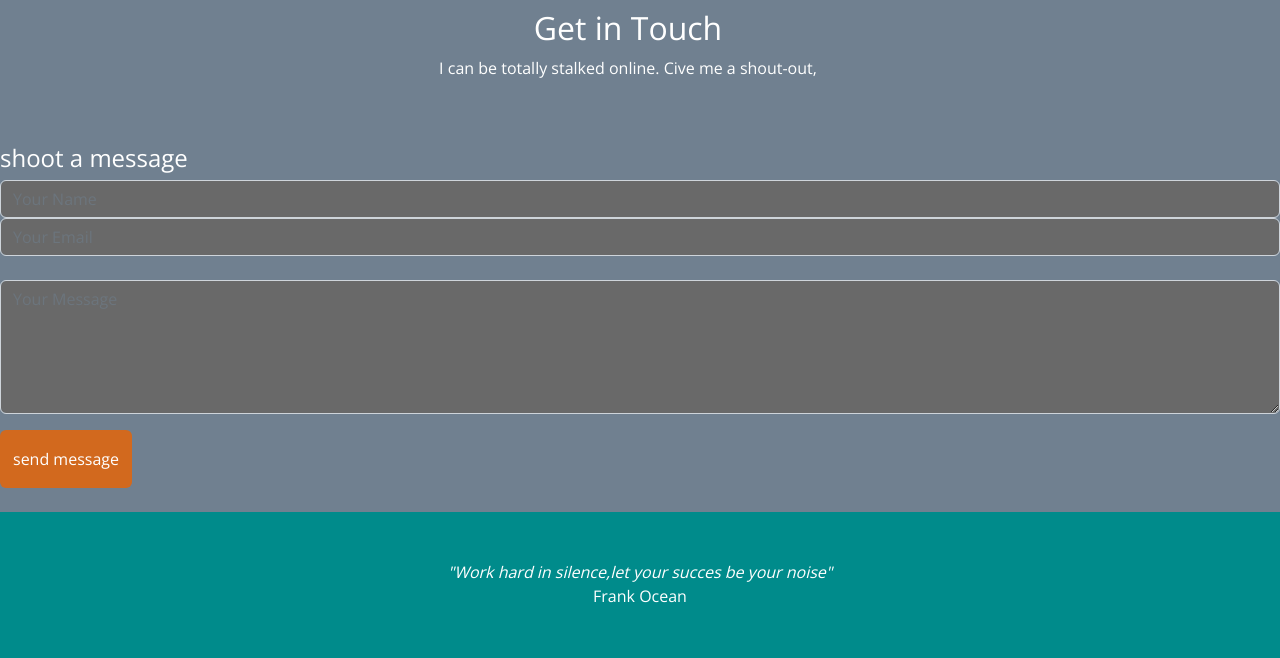
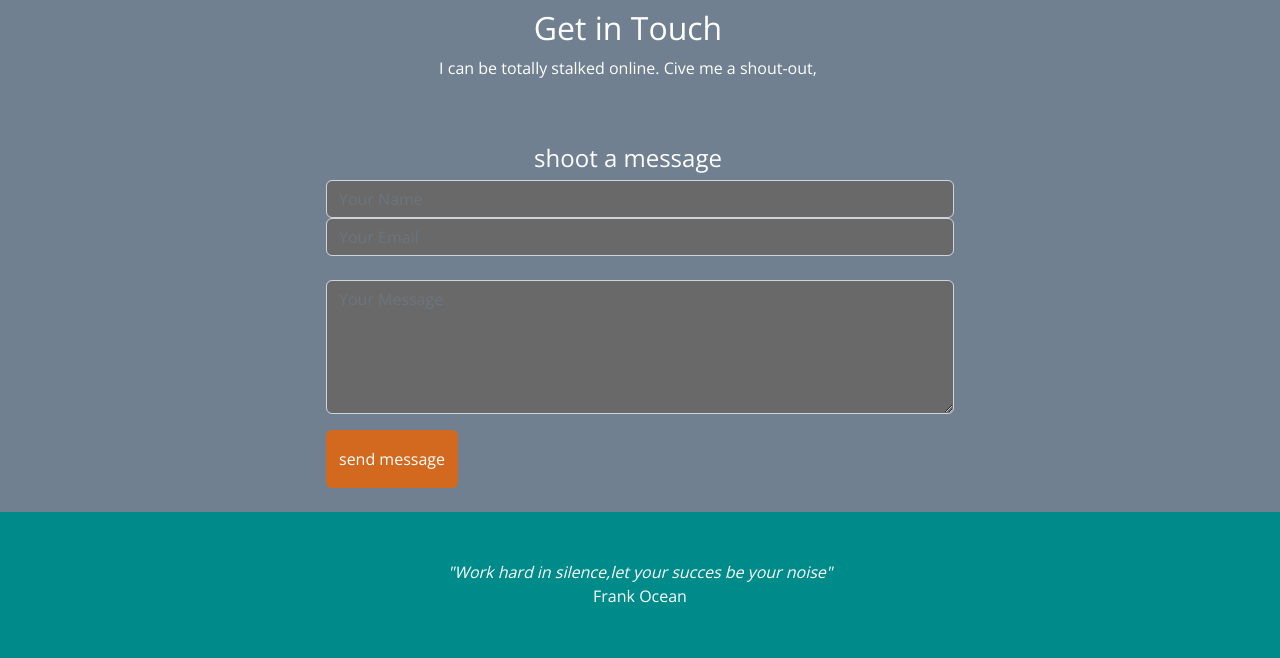
Before and after one commit to ahmedrabby/portfolio, a plain HTML site: page index.html in a window 1280 px wide. Shown: the part 3840-4498 px from the top of the page. Drawn offline with nearby package versions, Linux system fonts and the light colour scheme.

Commit message:
form aligned to center

```diff
--- a/index.html
+++ b/index.html
@@ -379,13 +379,20 @@
         </div>
       </div>
 
-      <div class="row" py-5 >
-        <div class="col text-white ">
+      <div class="row" py-5>
+        <div class="col text-white text-center">
           <h4>shoot a message
 
           </h4>
         </div>
       </div>
+
+
+      <div class="container">
+        <div class="row justify-content-center">
+          <div class="col-6">
+
+
             <form action="backend.php">
               <div class="form-row pb-4 ">
                 <div class="col m-auto">
@@ -412,6 +419,10 @@
                 </div>
               </div>
             </form>
+
+          </div>
+        </div>
+      </div>
     </div>
   </div>
 
```
Lines whose indentation alone changed are shown as unchanged.
